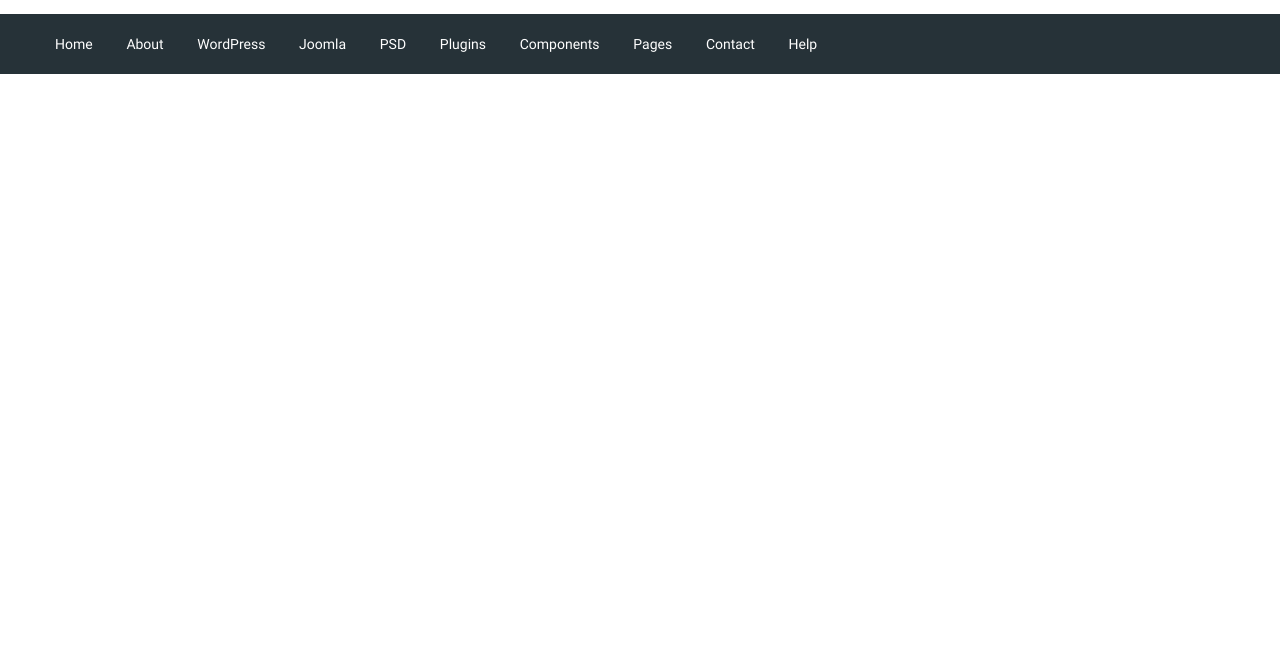
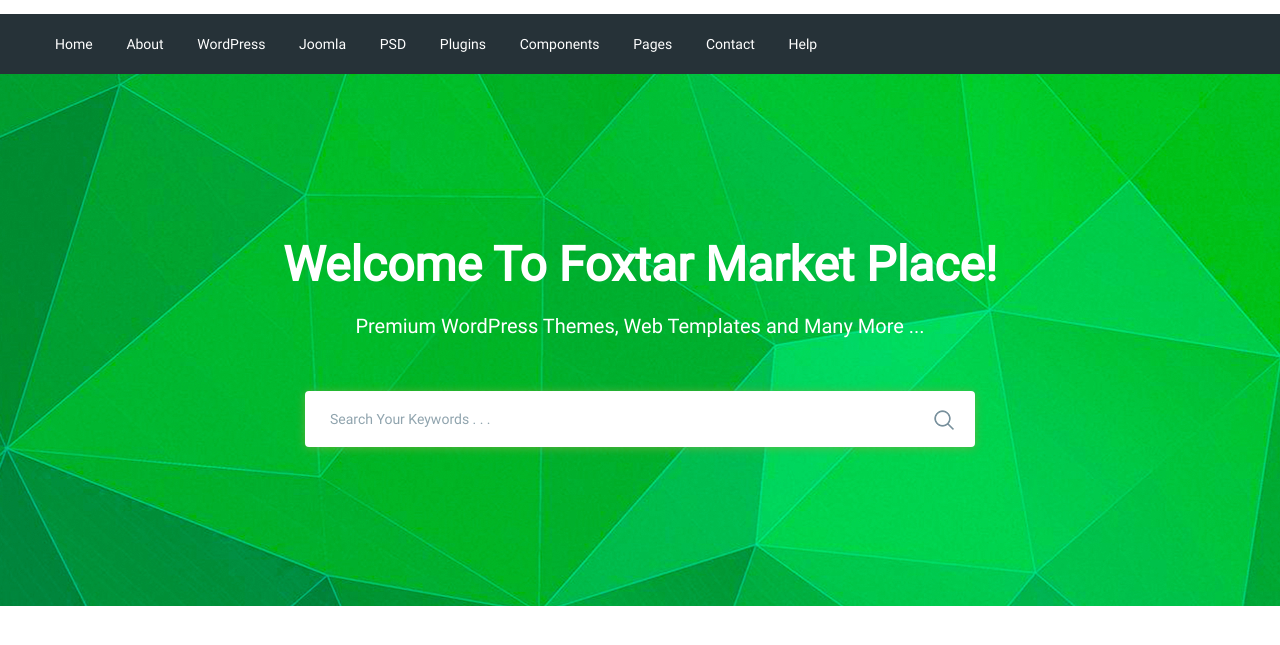
Before and after one commit to strnpl/moderno, a website: page app/index.html in a window 1280 px wide. Shown: the part 77-722 px from the top of the page. Drawn offline with nearby package versions, Linux system fonts and the light colour scheme; files that its build step writes are made by us from their sources.

Commit message:
added search section

```diff
--- a/app/index.html
+++ b/app/index.html
@@ -92,8 +92,29 @@
                 </nav>
             </div>
         </div>
+    </header>
 
-    </header>
+    <section class="search" style="background-image: url(../images/search-bg.jpg);">
+        <div class="container">
+            <div class="search__inner">
+                <div class="search__inner-title">
+                    Welcome To Foxtar Market Place!
+                </div>
+
+                <div class="search__inner-text">
+                    Premium WordPress Themes, Web Templates and Many More ...
+                </div>
+                <div class="search__inner-form">
+                    <form>
+                        <input type="text" placeholder="Search Your Keywords . . ." required>
+                        <button type="submit">
+                            <img src="images/icons/search.png" alt="">
+                        </button>
+                    </form>
+                </div>
+            </div>
+        </div>
+    </section>
 
     <script src="https://ajax.googleapis.com/ajax/libs/jquery/3.5.1/jquery.min.js"></script>
     <script src="js/libs.min.js"></script>
--- a/app/scss/style.scss
+++ b/app/scss/style.scss
@@ -57,3 +57,55 @@
         font-size: 14px;
     }
 }
+
+.search {
+    background-repeat: no-repeat;
+    background-size: cover;
+    background-position: center;
+    min-height: 532px;
+}
+
+.search__inner {
+    padding: 155px 0 100px;
+    text-align: center;
+    color: #fff;
+    &-title {
+        font-size: 48px;
+        font-weight: 700;
+        line-height: 72px;
+        margin-bottom: 10px;
+    }
+    &-text {
+        font-size: 20px;
+        font-weight: 500;
+        line-height: 30px;
+        margin-bottom: 50px;
+    }
+    &-form {
+        max-width: 670px;
+        margin: 0 auto;
+        position: relative;
+        input{
+            display: block;
+            width: 100%;
+            box-shadow: 0 1px 10px rgba(124, 178, 64, 0.75);
+            border-radius: 4px;
+            height: 56px;
+            border: none;
+            font-size: 14px;
+            padding-left: 25px;
+            padding-right: 60px;
+            &::placeholder {
+                color: #90a4ae;
+                font-weight: 500;
+            }
+        }
+        button {
+            position: absolute;
+            border: none;
+            background-color: transparent;
+            right: 15px;
+            top: 18px;
+        }
+    }
+}
```
Also changed, not shown: app/images/icons/search.png (added), app/images/icons/search.svg (added), app/images/search-bg.jpg (added).
